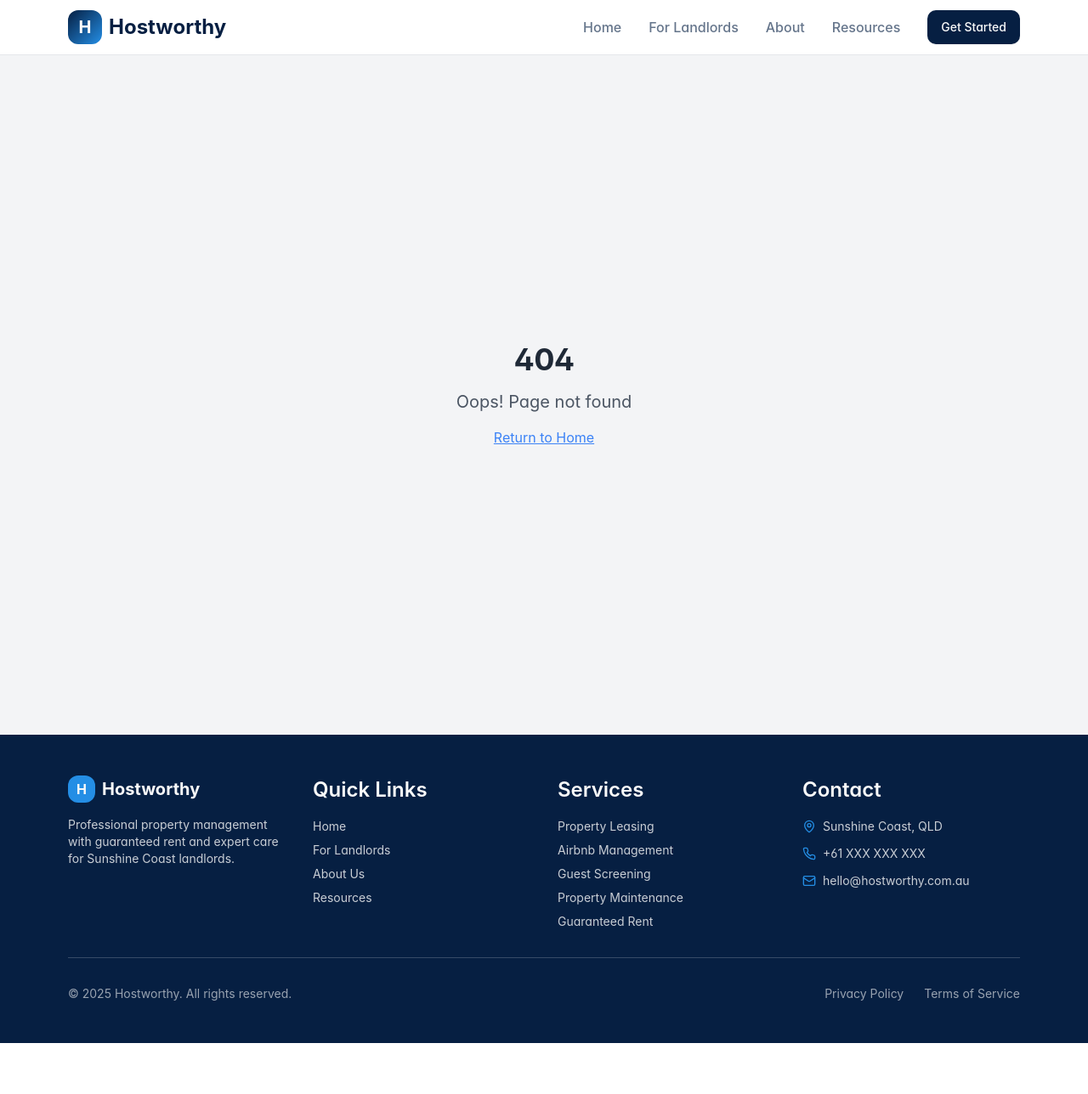
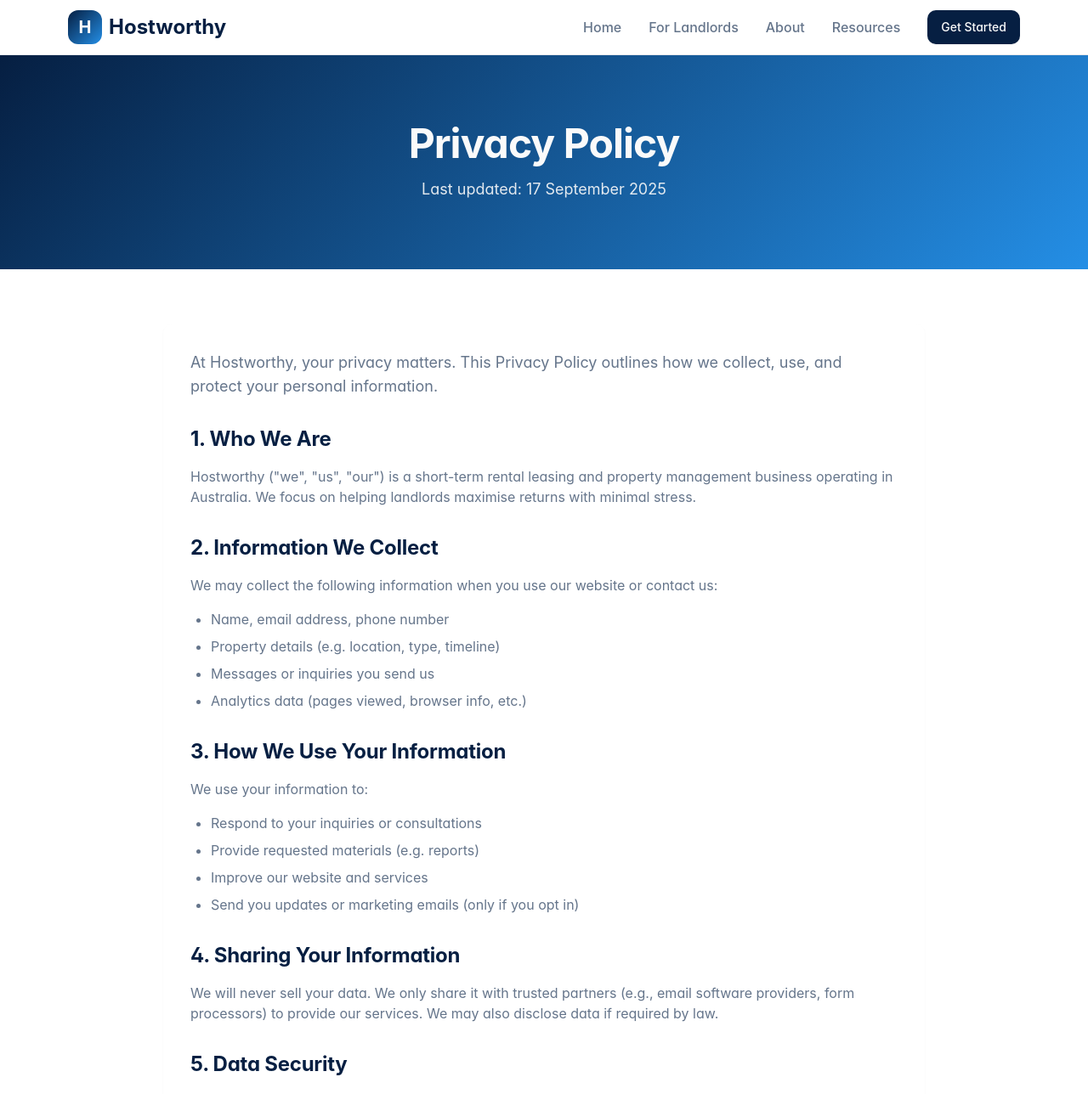
Before and after one commit to Vaughany4547/hostworthy-landlord-blueprint, a React (Vite) app: page /privacy in a window 1280 px wide. Shown: the top 1288 px of the page at 85% size. Before the commit the page ends 1228 px from the top, so only its background shows below. Built offline with nearby package versions, Linux system fonts and the light colour scheme; the HTML template or start-up script is replaced by a standard one.

Commit message:
Update Privacy Policy and Terms

```diff
--- a/src/App.tsx
+++ b/src/App.tsx
@@ -10,6 +10,8 @@ import Landlords from "./pages/Landlords";
 import About from "./pages/About";
 import Resources from "./pages/Resources";
 import Contact from "./pages/Contact";
+import Privacy from "./pages/Privacy";
+import Terms from "./pages/Terms";
 import NotFound from "./pages/NotFound";
 
 const queryClient = new QueryClient();
@@ -29,6 +31,8 @@ const App = () => (
               <Route path="/about" element={<About />} />
               <Route path="/resources" element={<Resources />} />
               <Route path="/contact" element={<Contact />} />
+              <Route path="/privacy" element={<Privacy />} />
+              <Route path="/terms" element={<Terms />} />
               {/* ADD ALL CUSTOM ROUTES ABOVE THE CATCH-ALL "*" ROUTE */}
               <Route path="*" element={<NotFound />} />
             </Routes>
--- /dev/null
+++ b/src/pages/Privacy.tsx
@@ -0,0 +1,110 @@
+const Privacy = () => {
+  return (
+    <main>
+      {/* Hero Section */}
+      <section className="gradient-hero text-primary-foreground py-20">
+        <div className="container-custom">
+          <div className="max-w-3xl mx-auto text-center">
+            <h1 className="text-4xl md:text-5xl font-bold mb-4">
+              Privacy Policy
+            </h1>
+            <p className="text-lg text-primary-foreground/90">
+              Last updated: 17 September 2025
+            </p>
+          </div>
+        </div>
+      </section>
+
+      {/* Content Section */}
+      <section className="section bg-background">
+        <div className="container-custom">
+          <div className="max-w-4xl mx-auto prose prose-lg">
+            <div className="bg-card p-8 rounded-lg shadow-sm">
+              <p className="text-lg text-muted-foreground mb-8">
+                At Hostworthy, your privacy matters. This Privacy Policy outlines how we collect, use, and protect your personal information.
+              </p>
+
+              <div className="space-y-8">
+                <section>
+                  <h2 className="text-2xl font-bold text-primary mb-4">1. Who We Are</h2>
+                  <p className="text-muted-foreground">
+                    Hostworthy ("we", "us", "our") is a short-term rental leasing and property management business operating in Australia. We focus on helping landlords maximise returns with minimal stress.
+                  </p>
+                </section>
+
+                <section>
+                  <h2 className="text-2xl font-bold text-primary mb-4">2. Information We Collect</h2>
+                  <p className="text-muted-foreground mb-4">
+                    We may collect the following information when you use our website or contact us:
+                  </p>
+                  <ul className="list-disc pl-6 space-y-2 text-muted-foreground">
+                    <li>Name, email address, phone number</li>
+                    <li>Property details (e.g. location, type, timeline)</li>
+                    <li>Messages or inquiries you send us</li>
+                    <li>Analytics data (pages viewed, browser info, etc.)</li>
+                  </ul>
+                </section>
+
+                <section>
+                  <h2 className="text-2xl font-bold text-primary mb-4">3. How We Use Your Information</h2>
+                  <p className="text-muted-foreground mb-4">We use your information to:</p>
+                  <ul className="list-disc pl-6 space-y-2 text-muted-foreground">
+                    <li>Respond to your inquiries or consultations</li>
+                    <li>Provide requested materials (e.g. reports)</li>
+                    <li>Improve our website and services</li>
+                    <li>Send you updates or marketing emails (only if you opt in)</li>
+                  </ul>
+                </section>
+
+                <section>
+                  <h2 className="text-2xl font-bold text-primary mb-4">4. Sharing Your Information</h2>
+                  <p className="text-muted-foreground">
+                    We will never sell your data. We only share it with trusted partners (e.g., email software providers, form processors) to provide our services. We may also disclose data if required by law.
+                  </p>
+                </section>
+
+                <section>
+                  <h2 className="text-2xl font-bold text-primary mb-4">5. Data Security</h2>
+                  <p className="text-muted-foreground">
+                    We implement appropriate safeguards to protect your information from unauthorised access or misuse.
+                  </p>
+                </section>
+
+                <section>
+                  <h2 className="text-2xl font-bold text-primary mb-4">6. Your Rights</h2>
+                  <p className="text-muted-foreground">
+                    You have the right to access, correct, or request deletion of your personal information. To do so, email us at privacy@hostworthy.au.
+                  </p>
+                </section>
+
+                <section>
+                  <h2 className="text-2xl font-bold text-primary mb-4">7. Cookies</h2>
+                  <p className="text-muted-foreground">
+                    We use cookies to improve user experience. You may disable cookies through your browser settings.
+                  </p>
+                </section>
+
+                <section>
+                  <h2 className="text-2xl font-bold text-primary mb-4">8. Changes to This Policy</h2>
+                  <p className="text-muted-foreground">
+                    We may update this policy. Any changes will be posted here with a new "last updated" date.
+                  </p>
+                </section>
+
+                <section>
+                  <h2 className="text-2xl font-bold text-primary mb-4">9. Contact Us</h2>
+                  <p className="text-muted-foreground">
+                    For any questions, please contact:<br />
+                    📧 privacy@hostworthy.au
+                  </p>
+                </section>
+              </div>
+            </div>
+          </div>
+        </div>
+      </section>
+    </main>
+  );
+};
+
+export default Privacy;
--- /dev/null
+++ b/src/pages/Terms.tsx
@@ -0,0 +1,93 @@
+const Terms = () => {
+  return (
+    <main>
+      {/* Hero Section */}
+      <section className="gradient-hero text-primary-foreground py-20">
+        <div className="container-custom">
+          <div className="max-w-3xl mx-auto text-center">
+            <h1 className="text-4xl md:text-5xl font-bold mb-4">
+              Terms of Service
+            </h1>
+            <p className="text-lg text-primary-foreground/90">
+              Last updated: 17 September 2025
+            </p>
+          </div>
+        </div>
+      </section>
+
+      {/* Content Section */}
+      <section className="section bg-background">
+        <div className="container-custom">
+          <div className="max-w-4xl mx-auto prose prose-lg">
+            <div className="bg-card p-8 rounded-lg shadow-sm">
+              <p className="text-lg text-muted-foreground mb-8">
+                These Terms govern your use of Hostworthy's website and services. By accessing or using this website, you agree to these terms.
+              </p>
+
+              <div className="space-y-8">
+                <section>
+                  <h2 className="text-2xl font-bold text-primary mb-4">1. Services Provided</h2>
+                  <p className="text-muted-foreground">
+                    Hostworthy offers leasing, management, and short-term rental services for residential properties. We provide general information and consultations via this site.
+                  </p>
+                </section>
+
+                <section>
+                  <h2 className="text-2xl font-bold text-primary mb-4">2. Use of Website</h2>
+                  <p className="text-muted-foreground">
+                    You agree to use this website for lawful purposes only. Do not misuse our content, services, or functionality.
+                  </p>
+                </section>
+
+                <section>
+                  <h2 className="text-2xl font-bold text-primary mb-4">3. No Guarantee of Results</h2>
+                  <p className="text-muted-foreground">
+                    While we provide case studies and estimates, actual results may vary. We make no guarantees of income unless specifically stated in a signed lease agreement.
+                  </p>
+                </section>
+
+                <section>
+                  <h2 className="text-2xl font-bold text-primary mb-4">4. Intellectual Property</h2>
+                  <p className="text-muted-foreground">
+                    All text, images, branding, and content are the property of Hostworthy. Do not copy or reproduce without permission.
+                  </p>
+                </section>
+
+                <section>
+                  <h2 className="text-2xl font-bold text-primary mb-4">5. Limitation of Liability</h2>
+                  <p className="text-muted-foreground">
+                    We are not responsible for losses resulting from website use, temporary outages, or third-party service providers.
+                  </p>
+                </section>
+
+                <section>
+                  <h2 className="text-2xl font-bold text-primary mb-4">6. Landlord Agreements</h2>
+                  <p className="text-muted-foreground">
+                    Landlords entering agreements with Hostworthy will be subject to separate written lease or partnership agreements, which override these Terms where applicable.
+                  </p>
+                </section>
+
+                <section>
+                  <h2 className="text-2xl font-bold text-primary mb-4">7. Governing Law</h2>
+                  <p className="text-muted-foreground">
+                    These Terms are governed by the laws of Queensland, Australia.
+                  </p>
+                </section>
+
+                <section>
+                  <h2 className="text-2xl font-bold text-primary mb-4">8. Contact</h2>
+                  <p className="text-muted-foreground">
+                    Questions about these terms? Contact us at:<br />
+                    📧 hello@hostworthy.au
+                  </p>
+                </section>
+              </div>
+            </div>
+          </div>
+        </div>
+      </section>
+    </main>
+  );
+};
+
+export default Terms;
```
